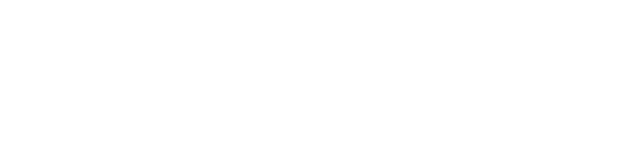
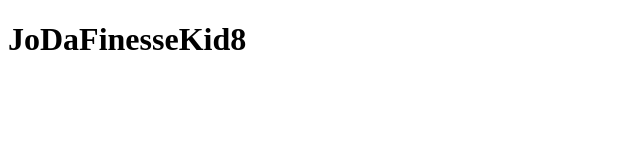
Before and after one commit to JoDaFinesseKid8/JoDaFinesseKid8.github.io, a plain HTML site: page index.html in a window 1280 px wide. Shown: the whole page, without its empty margins (0-640 px from the left). Drawn offline with Linux system fonts and the light colour scheme.

Commit message:
Update index.html

```diff
--- a/index.html
+++ b/index.html
@@ -4,6 +4,6 @@
 </head>
 
 <body>
-  <JoDaFinesseKid8>
+  <h1>JoDaFinesseKid8</h1>
 </body>
 </html>
```
